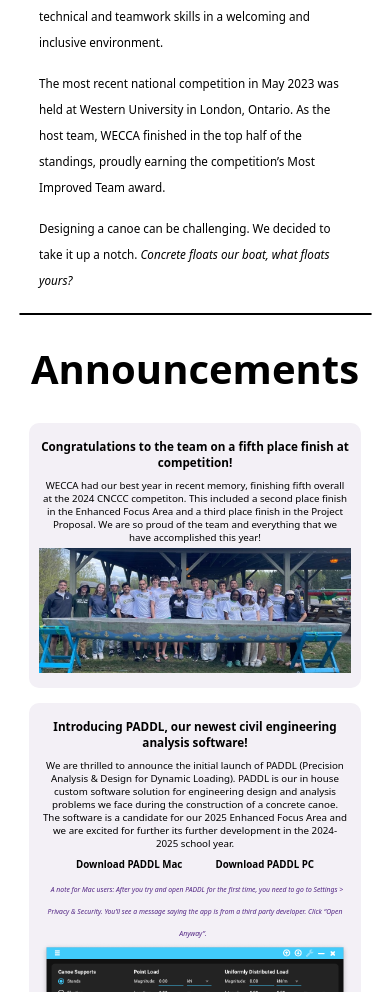
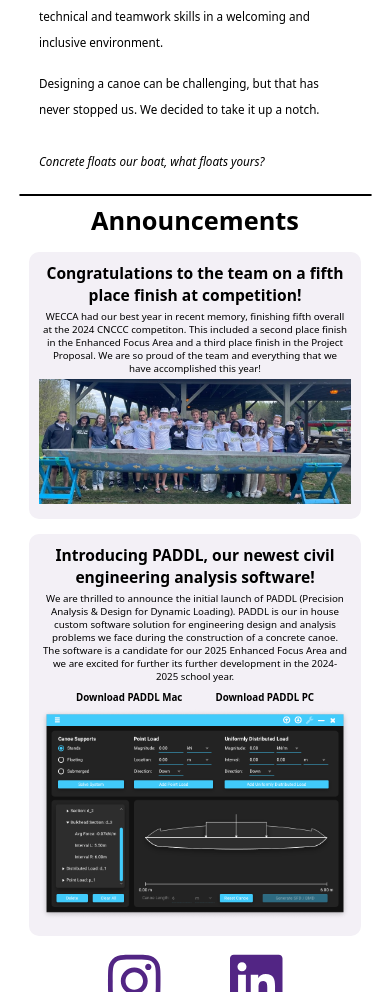
Before and after one commit to weccasoftware/wecca-website, a React (Create React App) app in the folder frontend/: page / in a window 390 px wide. Shown: the part 436-1428 px from the top of the page. Built offline with nearby package versions, Linux system fonts and the light colour scheme; no server answers; a web font is replaced by a local one.

Commit message:
minor changes to homepage responsive design

```diff
--- a/frontend/src/components/home/AnnouncementContainer.js
+++ b/frontend/src/components/home/AnnouncementContainer.js
@@ -14,7 +14,7 @@ const AnnouncementContainer = ({ alignLeft, title, content, image, downloadLinks
         </div>
       )}
       <div className={isSmallView ? "announcement-content-mobile" : "announcement-content"}>
-        <h3 className="announcement-title">{title}</h3>
+        <b><span className="announcement-title">{title}</span></b>
         <div className="announcement-text">{content}</div>
           {downloadLinks && (
               <>
@@ -22,11 +22,16 @@ const AnnouncementContainer = ({ alignLeft, title, content, image, downloadLinks
                       <b><a href={downloadLinks.macLink.ref} target="_blank">{downloadLinks.macLink.text}</a></b>
                       <b><a href={downloadLinks.pcLink.ref} target="_blank">{downloadLinks.pcLink.text}</a></b>
                   </div>
-                  <i><span className="announcement-hint-text">
-                      A note for Mac users: After you try and open PADDL for the first time,
-                      you need to go to Settings > Privacy & Security.
-                      You’ll see a message saying the app is from a third party developer. Click “Open Anyway”.
-                  </span></i>
+                  {!isSmallView && (
+                      <i>
+                          <span className="announcement-hint-text">
+                          A note for Mac users: After you try and open PADDL for the first time,
+                          you need to go to Settings > Privacy & Security.
+                          You’ll see a message saying the app is from a third party developer. Click “Open Anyway”.
+                          </span>
+                      </i>
+                    )
+                  }
               </>
           )}
       </div>
--- a/frontend/src/components/home/Home.js
+++ b/frontend/src/components/home/Home.js
@@ -80,14 +80,8 @@ const Home = () => {
             teamwork skills in a welcoming and inclusive environment.
           </span>
             <span>
-            The most recent national competition in May 2023 was held at Western
-            University in London, Ontario. As the host team, WECCA finished in
-            the top half of the standings, proudly earning the competition’s
-            Most Improved Team award.
-          </span>
-            <span>
-            Designing a canoe can be challenging. We decided to take it up a
-            notch. <i>Concrete floats our boat, what floats yours?</i>
+            Designing a canoe can be challenging, but that has never stopped us. We decided to take it up a
+            notch. <br/><br/> <i>Concrete floats our boat, what floats yours?</i>
           </span>
           </div>
         </div>
@@ -102,7 +96,7 @@ const Home = () => {
         <hr className="sponsor-hr"/>
         {upcomingEvents.length > 0 && (
             <div>
-              <h1>Announcements</h1>
+              <div className="announcements-section-title">Announcements</div>
               <div>
                 {upcomingEvents.map((ev, index) => {
                   return (
--- a/frontend/src/components/home/styles/Home.css
+++ b/frontend/src/components/home/styles/Home.css
@@ -69,8 +69,8 @@ This needs to be redone properly with CSS media queries
 .announcement-container {
     width: 80vw;
     display: flex;
-    justify-content: space-evenly;
     align-items: center;
+    align-content: center;
     flex-direction: row;
     margin: 15px auto;
     height: auto;
@@ -79,9 +79,13 @@ This needs to be redone properly with CSS media queries
     padding: 10px;
 }
 
+.announcements-section-title {
+    font-size: min(34px, 6.5vw);
+    font-weight: bold;
+}
+
 .announcement-title {
-    font-size: min(20px, 3vw);
-    margin: 5px 0px;
+    font-size: min(24px, 4vw);
 }
 
 .announcement-text {
@@ -92,32 +96,33 @@ This needs to be redone properly with CSS media queries
 .announcement-hint-text {
     color: #522584;
     font-size: min(11px, 1.75vw);
-    padding: min(10px, 1vw);
 }
 
 .announcement-content {
     width: 55%;
-    display: inline-block;
+    display: flex;
+    justify-content: space-evenly;
+    flex-direction: column;
 }
 
 .announcement-content-small {
     width: 95%;
-    display: inline-block;
+    display: flex;
+    flex-direction: column;
+    justify-content: space-evenly;
+    margin: 15px auto;
 }
 
 .announcement-image-container {
     width: 40%;
     height: auto;
     display: inline-block;
-    overflow: hidden;
-    border-radius: 2px;
 }
 
 .announcement-image-container-small {
     width: 95%;
     height: auto;
     display: inline-block;
-    overflow: hidden;
     border-radius: 2px;
 }
 
```
